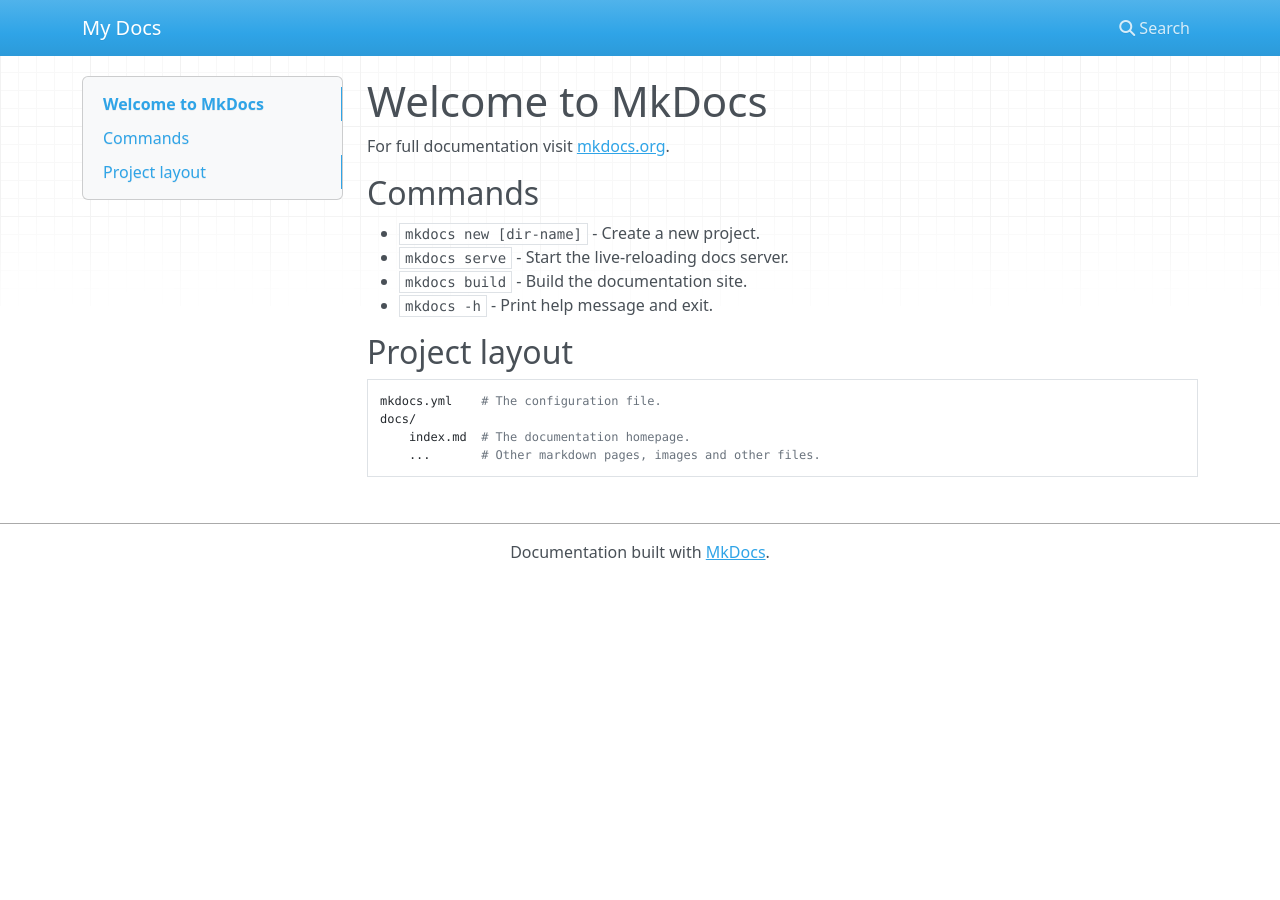
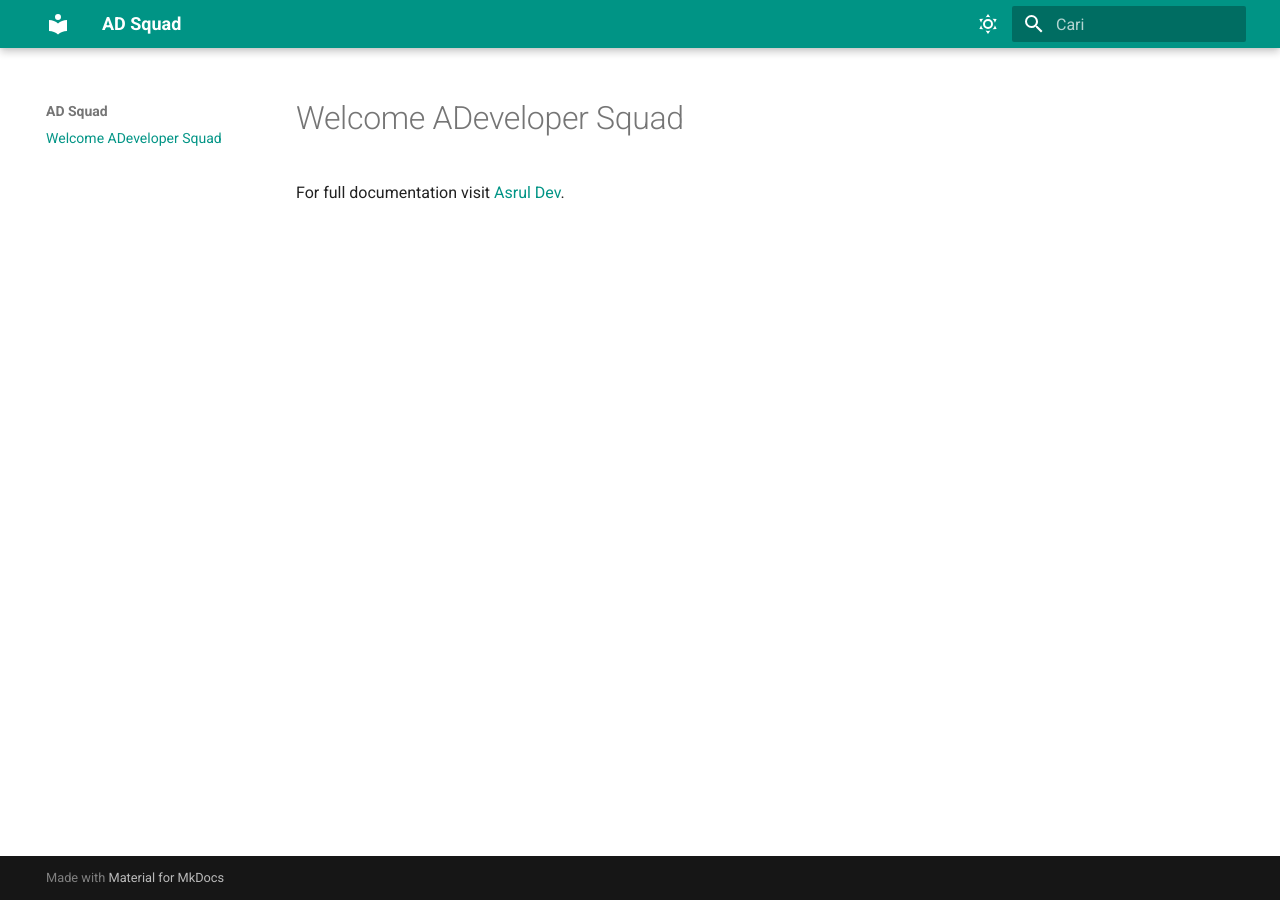
Before and after one commit to aaacademy/aaacademy.github.io, an MkDocs documentation site: the page built from docs/index.md, in a window 1280 px wide. Built offline with MkDocs 1.6.1 and Material for MkDocs 9.7.7, drawn with Linux system fonts in a browser that asks for light colours; nearby versions of some CDN libraries.

Commit message:
:rocket:

```diff
--- a/docs/index.md
+++ b/docs/index.md
@@ -1,17 +1,3 @@
-# Welcome to MkDocs
+# Welcome ADeveloper Squad
 
-For full documentation visit [mkdocs.org](https://www.mkdocs.org).
-
-## Commands
-
-* `mkdocs new [dir-name]` - Create a new project.
-* `mkdocs serve` - Start the live-reloading docs server.
-* `mkdocs build` - Build the documentation site.
-* `mkdocs -h` - Print help message and exit.
-
-## Project layout
-
-    mkdocs.yml    # The configuration file.
-    docs/
-        index.md  # The documentation homepage.
-        ...       # Other markdown pages, images and other files.
+For full documentation visit [Asrul Dev](https://asrul.dev).
--- a/mkdocs.yml
+++ b/mkdocs.yml
@@ -1 +1,28 @@
-site_name: My Docs
+site_name: AD Squad
+theme:
+  name: material
+  palette:
+    - media: "(prefers-color-scheme: light)"
+      scheme: default
+      primary: teal
+      accent: teal
+      toggle:
+        icon: material/weather-sunny
+        name: Switch to dark mode
+    - media: "(prefers-color-scheme: dark)"
+      scheme: slate
+      primary: teal
+      accent: teal
+      toggle:
+        icon: material/weather-night
+        name: Switch to light mode
+  font:
+    code: Roboto Mono
+  language: id
+  icon:
+    logo: material/library
+  extra:
+    generator: false
+    social:
+      - icon: fontawesome/brands/twitter
+        link: https://twitter.com/asruldev
```
Also changed, not shown: 1 other file.
